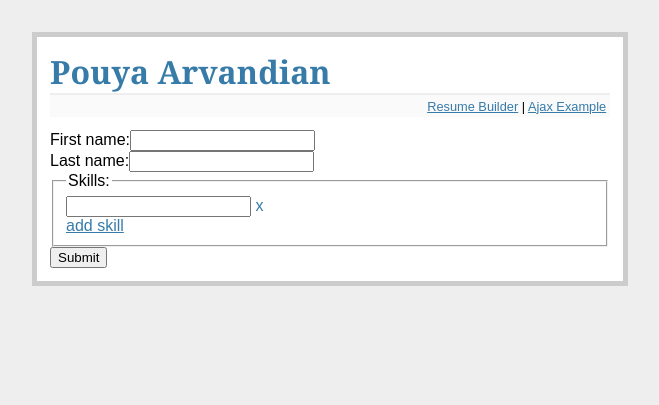
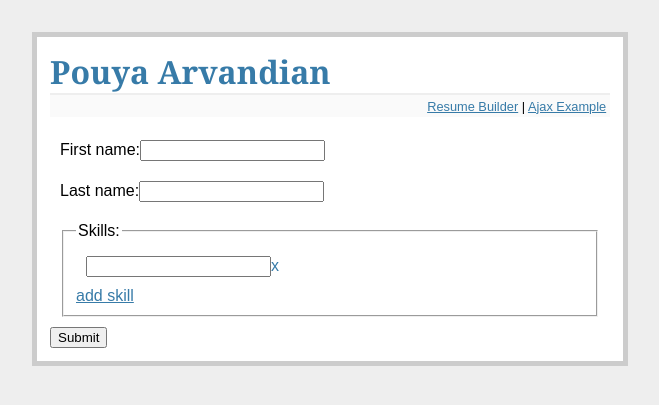
Before and after one commit to pouya314/helloflask, a Flask app: page / in a window 1280 px wide. Shown: the top 405 px of the page, without its empty margins (310-969 px from the left). Run offline with Flask 2, Linux system fonts and the light colour scheme; some libraries are stand-ins or nearby versions.

Commit message:
add some style to builder page.

```diff
--- /dev/null
+++ b/static/css/resume_builder.css
@@ -0,0 +1 @@
+.section, .skill { padding: 10px; }
--- a/templates/resume_builder.html
+++ b/templates/resume_builder.html
@@ -1,4 +1,9 @@
 {% extends "layout.html" %}
+
+{% block stylesheets %}
+    {{ super() }}
+    <link rel="stylesheet" type="text/css" href="{{ url_for('static', filename='css/resume_builder.css') }}">
+{% endblock %}
 
 {% block content %}
     <form action="{{ url_for('submit_resume') }}" method="POST">
@@ -19,8 +24,7 @@
                     <legend>Skills:</legend>
                     <div id="skills">
                         <div class="skill">
-                            <input type="text" name="skill_0">
-                            <a class="remove-skill-link">x</a>
+                            <input type="text" name="skill_0"><a class="remove-skill-link">x</a>
                             <br>
                         </div>
                     </div>
```
